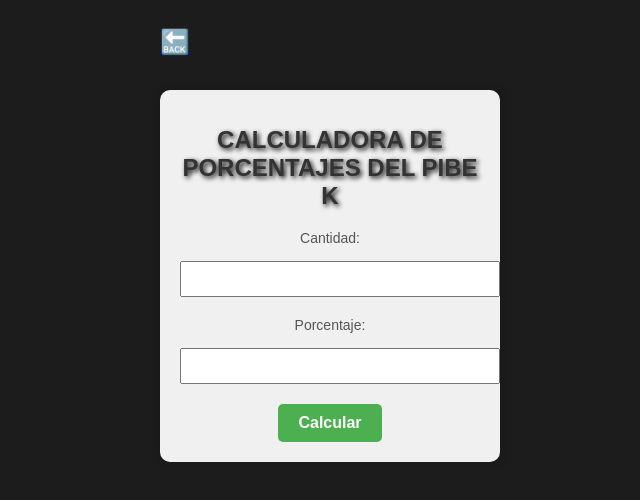
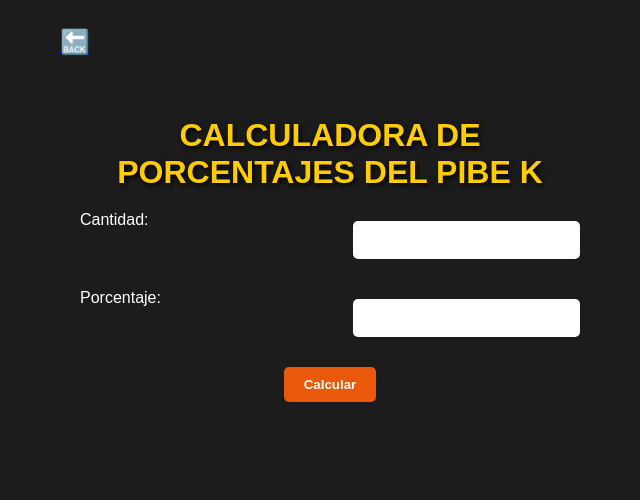
Before and after one commit to MateoMajlin/TP-Proyecto, a React (Create React App) app: page /juego/CalculadoraPorcentajes in a window 1280 px wide. Shown: the top 500 px of the page, without its empty margins (310-950 px from the left). Built offline with nearby package versions, Linux system fonts and the light colour scheme.

Commit message:
Update JuegoRaro.module.css

```diff
--- a/src/juego/JuegoRaro.module.css
+++ b/src/juego/JuegoRaro.module.css
@@ -1,52 +1,45 @@
-:local(.calculadora-container) {
+.calculadora-container {
+  max-width: 500px;
+  margin: 0 auto;
   text-align: center;
-  font-family: 'Arial', sans-serif;
-  background-color: #f0f0f0;
   padding: 20px;
-  border-radius: 10px;
-  width: 300px;
-  margin: 10% auto;
-  box-shadow: 0 0 10px rgba(0, 0, 0, 0.2);
 }
 
-:local(h1) {
-  color: #333;
-  font-size: 24px;
+.input-container {
+  display: flex;
+  justify-content: space-between;
+  margin-bottom: 20px;
 }
 
-:local(.input-container) {
-  margin: 10px 0;
+input[type="number"] {
+  border: none;
+  border-radius: 5px;
+  padding: 10px;
+  font-size: 1rem;
 }
 
-:local(label) {
-  display: block;
-  font-size: 14px;
-  margin-bottom: 5px;
-  color: #555;
+button {
+  padding: 10px 20px;
+  border: none;
+  border-radius: 5px;
+  background: #ea580c;
+  color: white;
+  font-weight: bold;
+  cursor: pointer;
 }
 
-:local(input) {
-  width: 100%;
-  padding: 8px;
-  font-size: 14px;
+button:hover {
+  background: #c5430c;
 }
 
-:local(button) {
-  background-color: #4caf50;
-  color: #fff;
-  font-size: 16px;
-  padding: 10px 20px;
-  border: none;
-  cursor: pointer;
-  transition: background-color 0.3s ease;
+.resultado {
+  background: #333;
+  color: white;
+  border-radius: 5px;
+  margin-top: 20px;
+  padding: 15px;
 }
 
-:local(button:hover) {
-  background-color: #45a049;
+.resultado p {
+  font-size: 1.2rem;
 }
-
-:local(.resultado) {
-  margin-top: 20px;
-  font-size: 18px;
-  color: #333;
-}
```
